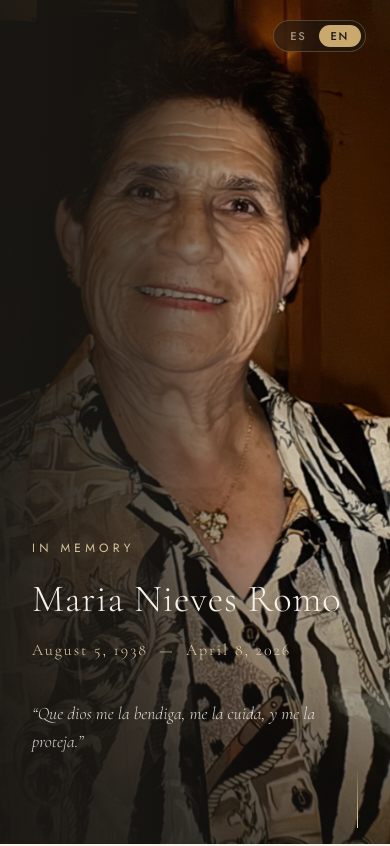
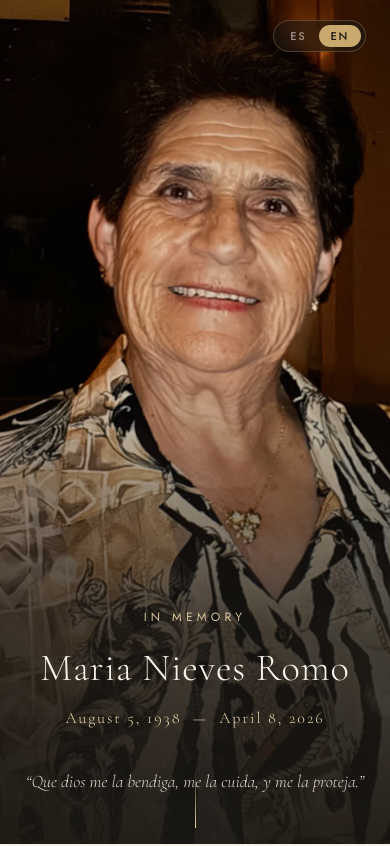
Before and after one commit to shirhatti/marianievesromo.com, a website built with Vite: page index.html in a window 390 px wide. Shown: the top 846 px of the page. Built offline with nearby package versions, Linux system fonts and the light colour scheme.

Commit message:
Responsive hero layout across all viewports
- Desktop (≥1024px): left-aligned text, face right, left-side gradient
- Tablet (<1024px): centered text at bottom, face above, bottom gradient
- Mobile (<600px): face at top 10%, centered text below

Co-Authored-By: Claude Sonnet 4.6 <noreply@anthropic.com>

```diff
--- a/src/style.css
+++ b/src/style.css
@@ -105,7 +105,8 @@ figure { margin: 0; }
   background-image: url('/images/image1.webp');
   background-attachment: fixed;
   background-size: cover;
-  background-position: 65% center;
+  /* Desktop: face on right, keep head in frame */
+  background-position: 62% top;
   display: flex;
   align-items: flex-end;
   justify-content: flex-start;
@@ -115,9 +116,10 @@ figure { margin: 0; }
 .hero__overlay {
   position: absolute;
   inset: 0;
+  /* Desktop: strong left gradient so left-aligned text is legible */
   background:
-    linear-gradient(to right, rgba(26, 24, 20, 0.92) 0%, rgba(26, 24, 20, 0.7) 38%, rgba(26, 24, 20, 0.15) 65%, rgba(26, 24, 20, 0.0) 100%),
-    linear-gradient(to bottom, rgba(26, 24, 20, 0.0) 0%, rgba(26, 24, 20, 0.0) 60%, rgba(26, 24, 20, 0.5) 100%);
+    linear-gradient(to right, rgba(26, 24, 20, 0.92) 0%, rgba(26, 24, 20, 0.65) 38%, rgba(26, 24, 20, 0.1) 65%, rgba(26, 24, 20, 0.0) 100%),
+    linear-gradient(to bottom, rgba(26, 24, 20, 0.0) 0%, rgba(26, 24, 20, 0.0) 55%, rgba(26, 24, 20, 0.55) 100%);
 }
 
 .hero__content {
@@ -128,6 +130,41 @@ figure { margin: 0; }
   text-align: left;
   animation: heroFadeUp 1.6s cubic-bezier(0.22, 1, 0.36, 1) both;
   align-self: flex-end;
+}
+
+/* ── Tablet: face centered, text bottom-center ── */
+@media (max-width: 1023px) {
+  .hero {
+    background-position: center top;
+    align-items: flex-end;
+    justify-content: center;
+  }
+  .hero__overlay {
+    background:
+      linear-gradient(to bottom, rgba(26, 24, 20, 0.05) 0%, rgba(26, 24, 20, 0.05) 45%, rgba(26, 24, 20, 0.75) 75%, rgba(26, 24, 20, 0.9) 100%);
+  }
+  .hero__content {
+    text-align: center;
+    max-width: 640px;
+    padding: 0 2rem 4rem;
+  }
+  .hero__quote {
+    margin: 0 auto;
+  }
+}
+
+/* ── Mobile: tighter bottom gradient, smaller padding ── */
+@media (max-width: 600px) {
+  .hero {
+    background-position: center 10%;
+  }
+  .hero__content {
+    padding: 0 1.5rem 3rem;
+  }
+  .hero__scroll-hint {
+    right: 50%;
+    transform: translateX(50%);
+  }
 }
 
 .hero__pre {
@@ -177,7 +214,7 @@ figure { margin: 0; }
 .hero__scroll-hint {
   position: absolute;
   bottom: 1rem;
-  right: clamp(2rem, 6vw, 5rem);
+  left: clamp(2rem, 6vw, 5rem);
   z-index: 2;
 }
 .hero__scroll-hint span {
```
